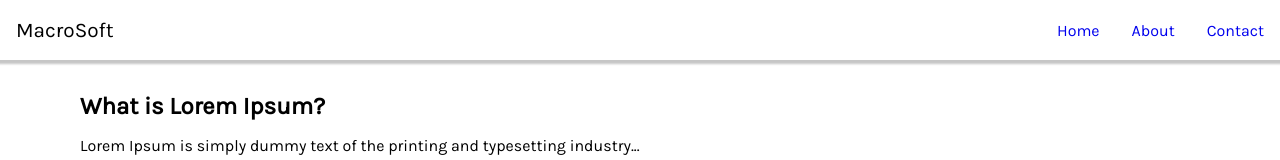
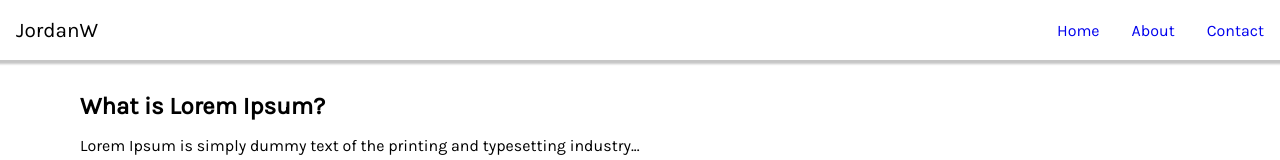
Before and after one commit to JordanWalker28/MyWebsite, a React (Create React App) app in the folder my-website/: page / in a window 1280 px wide. Shown: the top 160 px of the page. Built offline with nearby package versions, Linux system fonts and the light colour scheme.

Commit message:
update naming

```diff
--- a/my-website/src/components/Navbar.js
+++ b/my-website/src/components/Navbar.js
@@ -11,7 +11,7 @@ export default function Navbar() {
   return (
     <nav className="navigation">
       <a href="/" className="brand-name">
-        MacroSoft
+        JordanW
       </a>
       <button
         className="hamburger"
```
